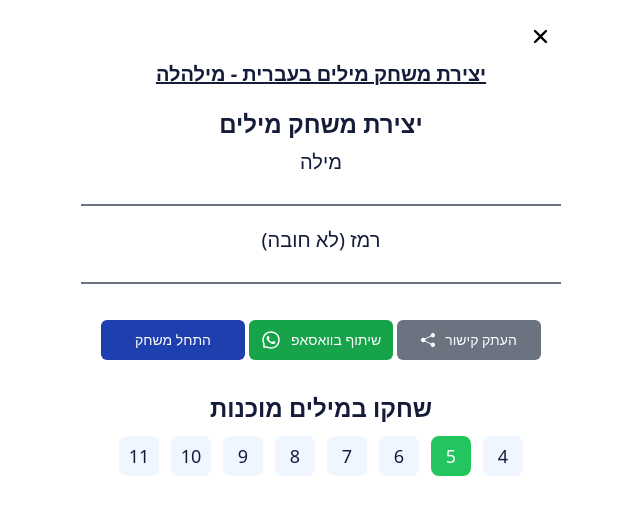
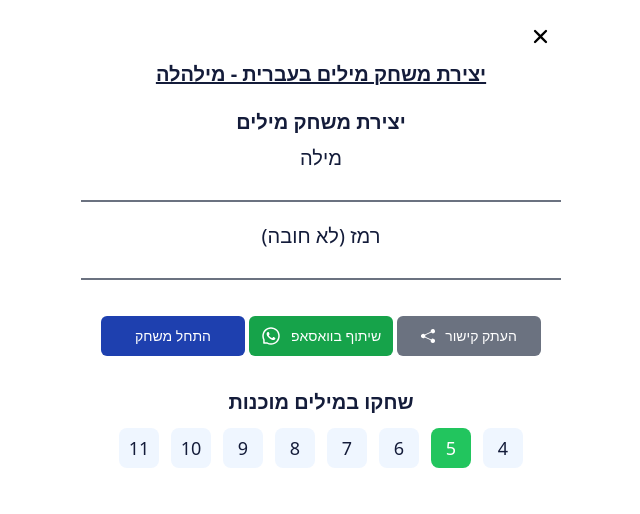
Before and after one commit to AviadSofer/wordle, a React (Vite) app in the folder client/: page /create-new-word in a window 1280 px wide. Shown: the top 514 px of the page, without its empty margins (414-1054 px from the left). Built offline with nearby package versions, Linux system fonts and the light colour scheme.

Commit message:
Add err of finel letter in the middle in CreateNewWordPage and also if the user try to white in english

```diff
--- a/client/src/components/CreateWordPage.tsx
+++ b/client/src/components/CreateWordPage.tsx
@@ -29,11 +29,14 @@ const CreateWordPage: React.FC = () => {
     (async () => {
       // const offensiveWords = await getOffensiveWords();
       // setWordList(offensiveWords);
-      setWordList([{ word: '' }]);
+      setWordList([{ word: 'מניאק' }]);
 
       // Handeling showErr
       if (word.length > 0 && word.length < 4) {
         setErrMsg('בין 4 ל11 אותיות');
+        setShowErr(true);
+      } else if ([...'ךםןףץ'].some((letter) => word.slice(0, word.length - 1).includes(letter))) {
+        setErrMsg('אות סופית יכולה להיות רק באמצע מילה');
         setShowErr(true);
       } else if (wordsList.find((e) => e.word === word)) {
         setErrMsg('מילה פוגענית');
@@ -50,10 +53,14 @@ const CreateWordPage: React.FC = () => {
 
   const onWordChange = (e: ChangeEvent<HTMLInputElement>) => {
     let { value } = e.target;
+
     value = value.slice(0, 11);
+
     if (hebrewLetters.includes(`${[...value].pop()}`) || value === '') {
-      // const withFinelLetter = 'ךםןףץ'.includes(`${[...value].pop()}`);
       setWord(value);
+    } else {
+      setErrMsg('אפשר לכתוב רק בעברית, ובלי רווחים');
+      setShowErr(true);
     }
   };
 
@@ -110,7 +117,7 @@ const CreateWordPage: React.FC = () => {
           <IoClose className='absolute right-1 top-6 cursor-pointer md:right-14' size={25} />
         </Link>
 
-        <h1 className='pt-5 text-2xl font-bold text-font'>יצירת משחק מילים</h1>
+        <h1 className='pt-5 text-xl font-bold text-font'>יצירת משחק מילים</h1>
 
         <label htmlFor='hint' className='mt-2 text-xl font-medium text-font'>
           מילה
@@ -148,7 +155,7 @@ const CreateWordPage: React.FC = () => {
             onClick={copyLink}
             className={`${
               isCopy ? 'flex opacity-100' : 'flex opacity-0'
-            } absolute h-10 w-36 items-center rounded-md bg-black px-4 text-xs font-semibold duration-1000 md:bottom-0 md:right-[-10rem] md:my-auto md:h-8 md:w-auto md:text-sm`}
+            } absolute h-10 w-36 items-center rounded-md bg-black px-4 text-xs font-semibold duration-1000 md:bottom-0 md:top-0 md:right-[-10rem] md:my-auto md:h-8 md:w-auto md:text-sm`}
           >
             הועתק ללוח העריכה
           </div>
@@ -171,7 +178,7 @@ const CreateWordPage: React.FC = () => {
           </Link>
         </div>
 
-        <h1 className='pt-8 pb-3 text-2xl font-bold text-font'>שחקו במילים מוכנות</h1>
+        <h1 className='pt-8 pb-3 text-xl font-bold text-font'>שחקו במילים מוכנות</h1>
 
         <div className='flex md:gap-3'>
           {new Array(8).fill(0).map((_, i) => (
```
